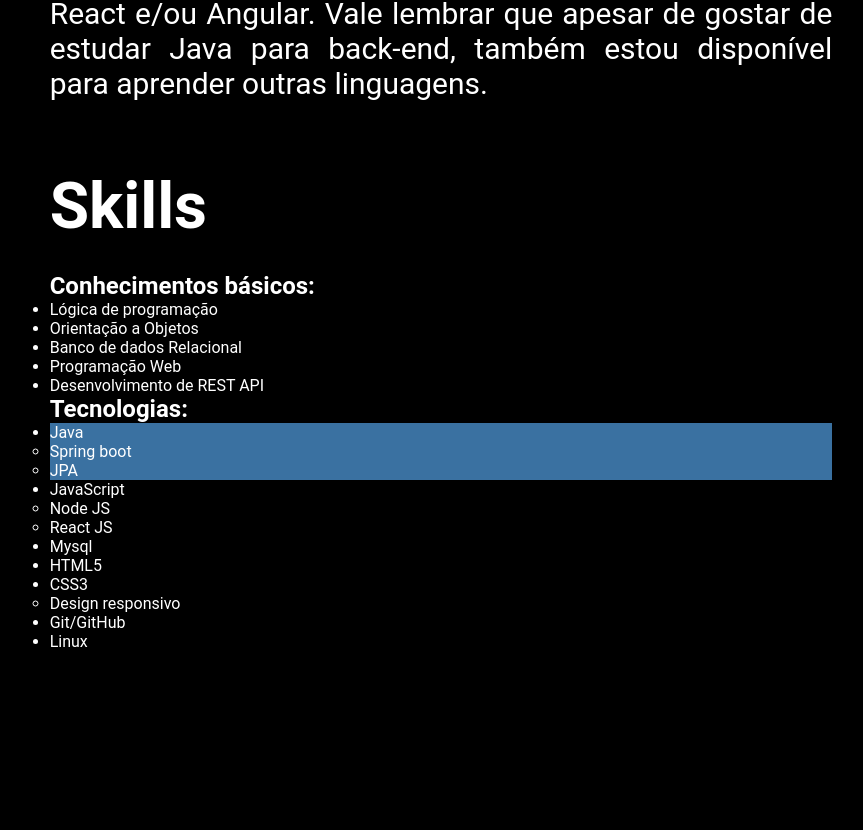
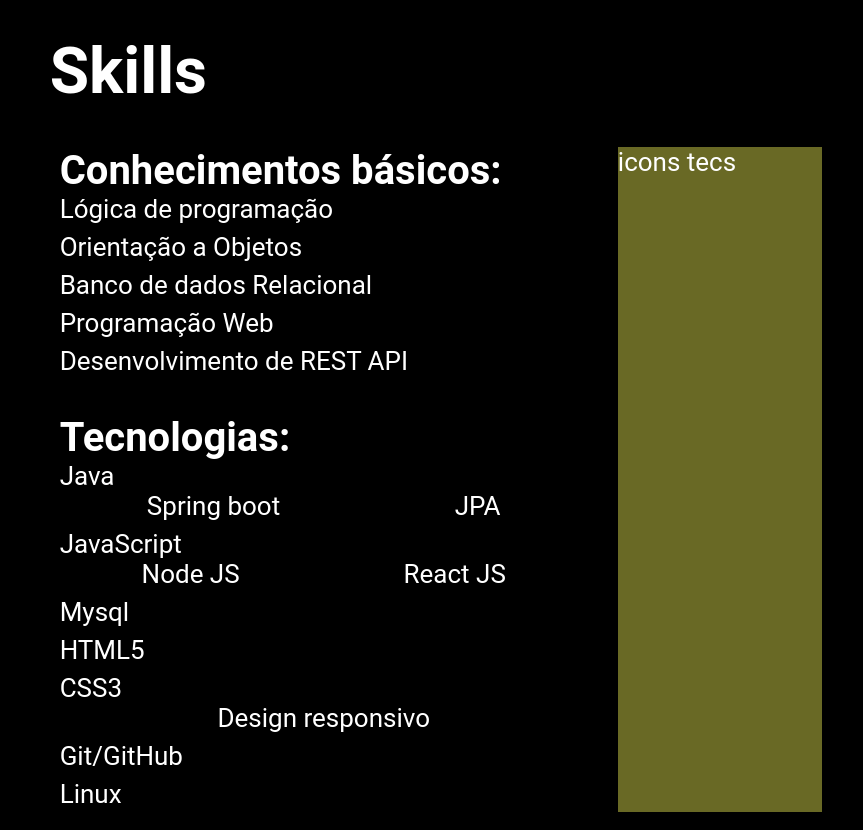
Before and after one commit to MarcosWinicios/portifolio, a plain HTML site: page index.html in a window 1280 px wide. Shown: the part 1126-1956 px from the top of the page, without its empty margins (199-1062 px from the left). Drawn offline with Linux system fonts and the light colour scheme.

Commit message:
Organization skills page

```diff
--- a/css/skills.css
+++ b/css/skills.css
@@ -1,4 +1,58 @@
+#skills-container{
+    /* background-color: rgb(40, 62, 82); */
+    display: grid;
+    grid-gap: 30px;
+    padding: 10px;
+    /* grid-template-columns: 2fr 1fr; */
+    grid-template-columns: repeat(auto-fit);
+    grid-template-rows:repeat(auto-fit);
+    grid-template-areas:
+        "basics icons"
+        "techs icons"
+    ;
 
-.item-tech:nth-child(1){
-    background-color: rgb(58, 113, 161);
 }
+
+#basic-skills{
+    grid-area: basics;
+    /* background-color: aqua; */
+
+}
+
+.topic-skill{
+    font-size: 40px;
+}
+#basic-skills ul{
+    display: flex;
+    flex-direction: column;
+    list-style-type: none;
+}
+.item-skill{
+    padding-bottom: 8px;
+}
+
+
+/*------------------*/
+#tech-skills{
+    grid-area: techs;
+    list-style-type: none;
+}
+#tech-skills ul{
+    list-style-type: none;
+}
+.item-tech{
+    padding-bottom: 8px;
+}
+.item-tech ul{
+    display: flex;
+    /* align-content: center; */
+    justify-content: space-around;
+    align-content: space-between;
+    font-size: 24px;
+    list-style-type:none;
+}
+
+#icons-tech{
+    grid-area: icons;
+    background-color: rgb(105, 105, 37);
+}
--- a/index.html
+++ b/index.html
@@ -64,11 +64,12 @@
                     back-end, também estou disponível para aprender outras linguagens.
                 </p>
             </div>
+        </section>
 
-
-        </section>
         <section class="page" id="skills">
             <h1 class="title">Skills</h1>
+            <div id="skills-container">
+                <div id="basic-skills">
                     <h2 class="topic-skill">Conhecimentos básicos:</h2>
                     <ul>
                         <li class="item-skill">Lógica de programação</li>
@@ -76,8 +77,11 @@
                         <li class="item-skill">Banco de dados Relacional</li>
                         <li class="item-skill">Programação Web</li>
                         <li class="item-skill">Desenvolvimento de REST API</li>
+
                     </ul>
+                </div>
 
+                <div id="tech-skills">
                     <h2 class="topic-skill">Tecnologias:</h2>
                     <ul>
                         <li class="item-tech">Java
@@ -103,9 +107,16 @@
                         <li class="item-tech">Git/GitHub</li>
                         <li class="item-tech">Linux</li>
 
+                    </ul>
+                </div>
+                <div id="icons-tech">
+                    <p>icons tecs
+                    </p>
+                </div>
+            </div>
+        </section>
 
-            </ul>
-        </section>
+
         <section class="page" id="curriculum">
             <h1 class="title">Currículo</h1>
         </section>
--- a/layout.css
+++ b/layout.css
@@ -2,7 +2,7 @@
     padding: 0;
     margin: 0;
     font-family: Roboto;
-
+    font-size: 26px;
 }
 li{
     color: #ffffff;
@@ -120,7 +120,7 @@ img{
 .content-text{
     width: auto;
     text-align: justify;
-    font-size: 30px;
+    font-size: 26px;
 }
  #skills{
     grid-area: skills;
```
Lines whose indentation alone changed are shown as unchanged.
